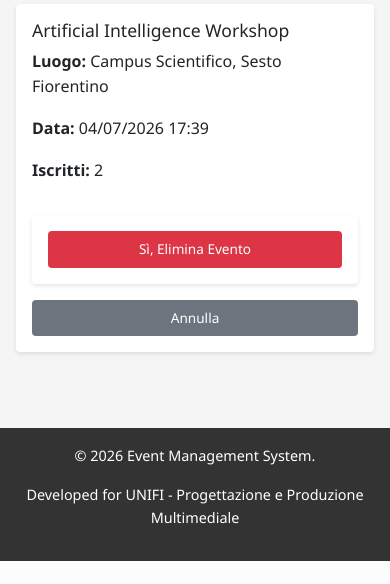
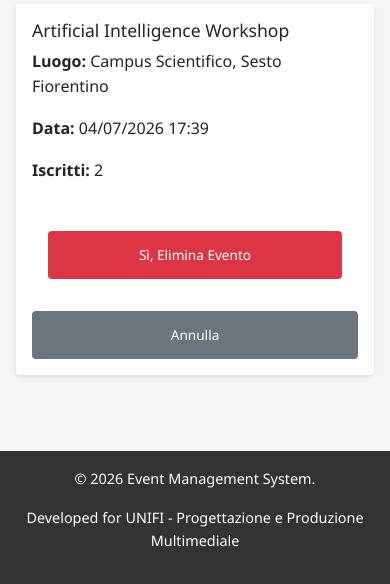
Before and after one commit to RiccardoFagiuoli/EventMenagementSystem, a Django app: page /events/event/52/delete/ in a window 390 px wide. Shown: the part 476-1060 px from the top of the page. Before the commit the page ends 1037 px from the top, so only its background shows below. Run offline with Django 5.2, Linux system fonts and the light colour scheme; a user stored in the database is signed in; data comes from the database, SQL or seed files in the repository; both versions use the stored data as it was after the commit.

Commit message:
Modifiche deisgn calendario e bottoni vista "I miei eventi" per account organizzatore

```diff
--- a/events/views.py
+++ b/events/views.py
@@ -154,7 +154,7 @@ class EventDeleteView(LoginRequiredMixin, UserPassesTestMixin, DeleteView):
             # Se l'evento è già eliminato, eliminarlo definitivamente dal database
             event_title = event.title
             event.delete()
-            messages.success(request, f'Evento "{event_title}" eliminato definitivamente dal database.')
+            messages.success(request, f'Evento "{event_title}" eliminato definitivamente.')
         else:
             # Se l'evento non è eliminato, fare soft delete
             event.deleted_at = timezone.now()
@@ -370,6 +370,7 @@ def calendar_events(request):
             'backgroundColor': 'white',
             'borderColor': '#667eea',
             'textColor': 'black',
+            'classNames':['custom-border-registered'],
             'url': reverse('events:event_detail', kwargs={'pk': event.id})
         })
 
@@ -390,6 +391,7 @@ def calendar_events(request):
                     'backgroundColor': 'white',
                     'borderColor': '#764ba2',
                     'textColor': '#764ba2',
+                    'classNames':['custom-border-organized'],
                     'url': reverse('events:event_detail', kwargs={'pk': event.id})
                 })
     except UserProfile.DoesNotExist:
--- a/templates/events/event_confirm_delete.html
+++ b/templates/events/event_confirm_delete.html
@@ -4,12 +4,35 @@
 
 {% block content %}
 <style>
-    .delete-buttons { display: flex; gap: 1rem; flex-wrap: wrap; margin-top: 2rem; }
-    .delete-buttons form { display: contents; }
-    .delete-buttons .btn { flex: 1; min-width: 150px; }
+    .delete-buttons {
+    display: flex;
+    gap: 1rem;
+    flex-wrap: wrap;
+    margin-top: 2rem;
+    align-items: center;
+}
+
+.delete-buttons form {
+    box-shadow: none;
+    flex: 1;
+    margin: 0;
+    display: flex;
+}
+
+.delete-buttons .btn {
+    flex: 1;
+    min-width: 150px;
+    min-height: 48px;
+    height: auto;
+    display: inline-flex;
+    align-items: center;
+    justify-content: center;
+    padding: 0.75rem 1rem;
+    box-sizing: border-box;
+}
 
     @media (max-width: 480px) {
-        .delete-buttons { flex-direction: column; }
+        .delete-buttons { flex-direction: column; align-items: stretch;}
         .delete-buttons .btn { width: 100%; }
     }
 </style>
@@ -17,7 +40,7 @@
 {% if event.deleted_at %}
 <div style="background-color: #f8d7da; padding: 1.5rem; border-radius: 4px; margin-bottom: 2rem; border-left: 4px solid #dc3545;">
     <h2 style="color: #721c24;">⚠️ Eliminazione Permanente</h2>
-    <p>Sei sicuro di voler <strong>eliminare definitivamente</strong> l'evento <strong>"{{ event.title }}"</strong> dal database?</p>
+    <p>Sei sicuro di voler <strong>eliminare definitivamente</strong> l'evento <strong>"{{ event.title }}"</strong>?</p>
     <p style="color: #721c24; font-weight: bold;">Questa azione non può essere annullata e l'evento verrà rimosso permanentemente!</p>
 </div>
 {% else %}
@@ -41,12 +64,12 @@
         <form method="post" style="display: block;">
             {% csrf_token %}
             {% if event.deleted_at %}
-                <button type="submit" class="btn btn-danger">Sì, Elimina Definitivamente</button>
+                <button type="submit" class="btn btn-danger w-100">Sì, Elimina Definitivamente</button>
             {% else %}
-                <button type="submit" class="btn btn-danger">Sì, Elimina Evento</button>
+                <button type="submit" class="btn btn-danger w-100">Sì, Elimina Evento</button>
             {% endif %}
         </form>
-        <a href="{% url 'events:event_detail' event.pk %}" class="btn btn-secondary">Annulla</a>
+        <a href="{% url 'events:event_detail' event.pk %}" class="btn btn-secondary w-100" style="height: auto">Annulla</a>
     </div>
 </div>
 {% endblock %}
```
Also changed, not shown: templates/events/calendar.html (+38 -4 lines), templates/events/organizer_events.html (+7 -1 lines), templates/home.html (+27 -3 lines), db.sqlite3.
